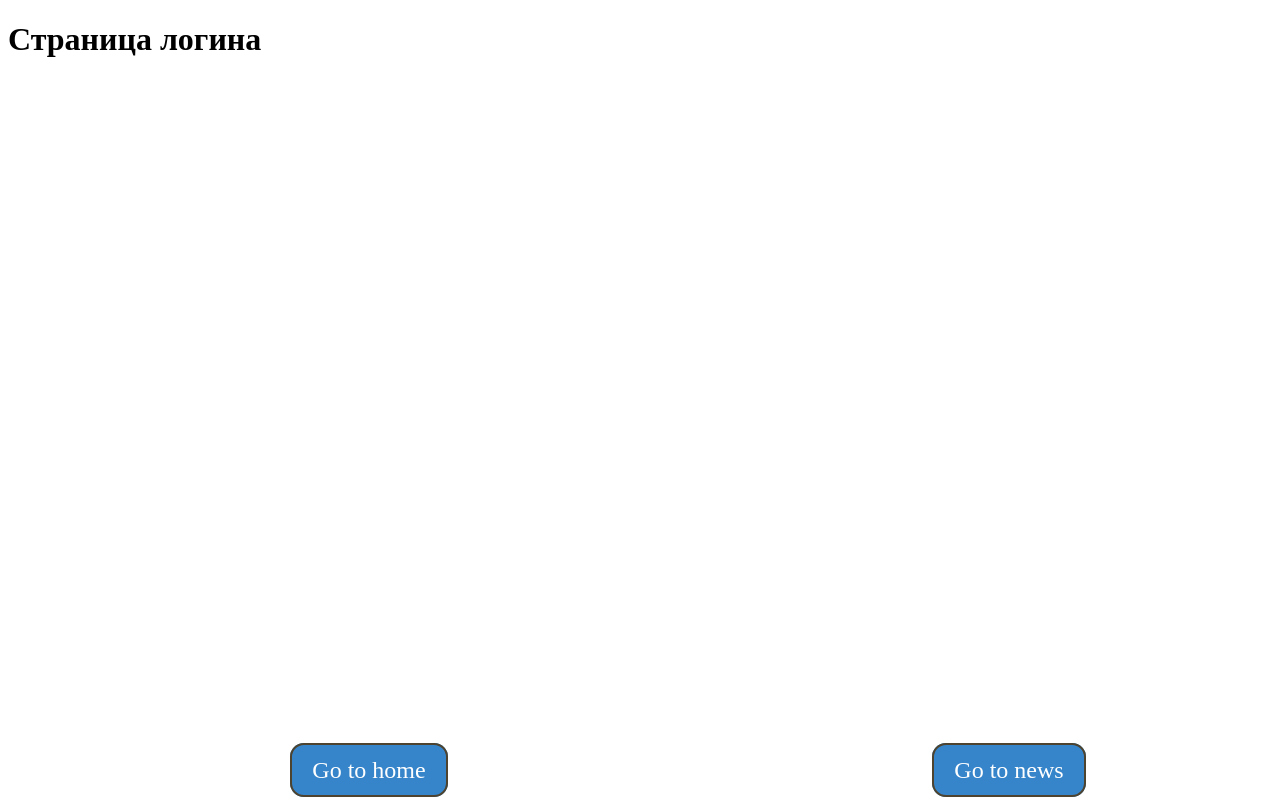
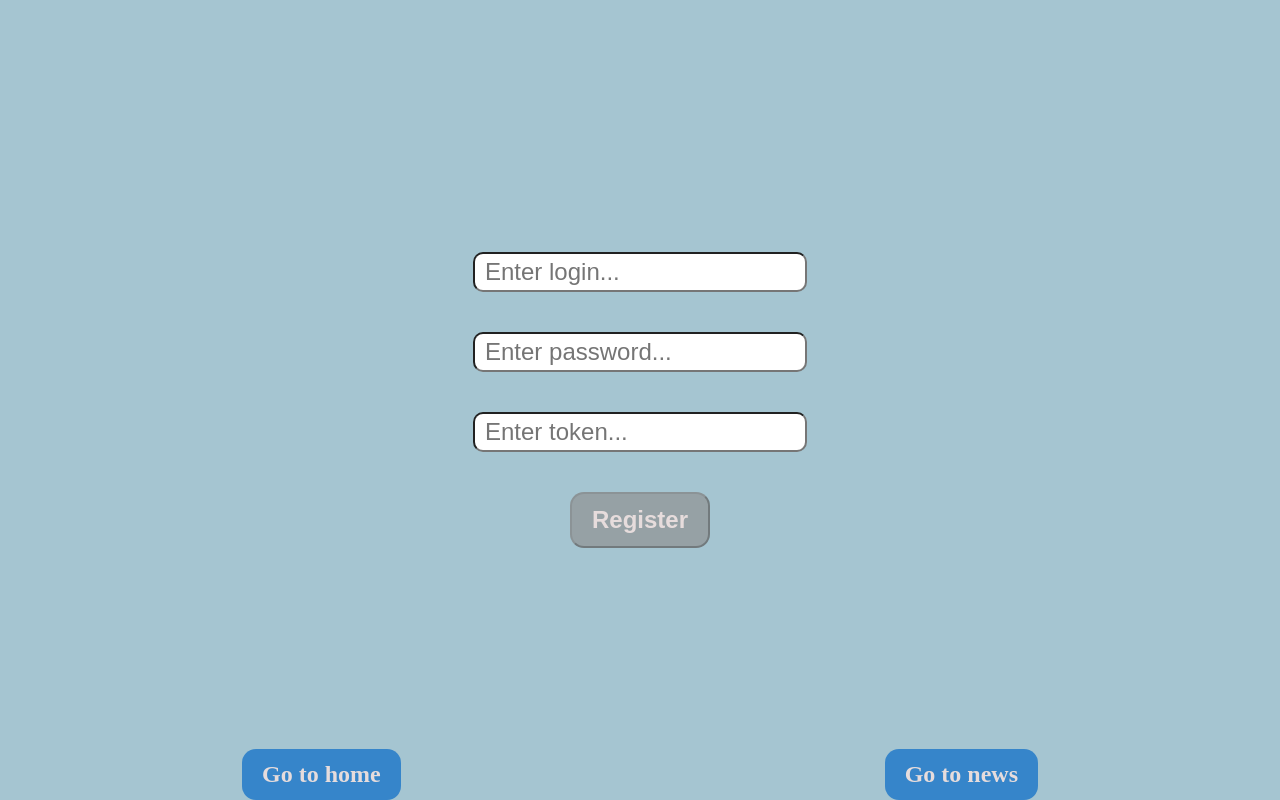
Before and after one commit to alekcmirniy/BlogPlatform_CompositionAPI, a Vue app: page /login in a window 1280 px wide. Built offline with nearby package versions, Linux system fonts and the light colour scheme.

Commit message:
added composable for checking session status

```diff
--- a/src/App.vue
+++ b/src/App.vue
@@ -1,6 +1,5 @@
 <script setup lang="ts">
-import NavigationComponent from './components/NavigationComponent.vue';
-
+  import NavigationComponent from './components/NavigationComponent.vue';
 </script>
 
 <template>
--- a/src/components/NavigationComponent.vue
+++ b/src/components/NavigationComponent.vue
@@ -1,12 +1,15 @@
 <script setup lang="ts">
 import { reactive } from 'vue';
+import '@/main.scss';
     const links = reactive([ { path: "/", name: "home" }, { path: "/news", name: "news" } ]);
+
+
 </script>
 
 <template>
     <ul class="container">
         <li v-for="link in links" :key="link.name">
-            <router-link :to='link.path' class="nav-link" active-class="router-link-active" aria-current="page">Go to {{ link.name }}</router-link>
+            <router-link :to='link.path' class="default-button" active-class="router-link-active" aria-current="page">Go to {{ link.name }}</router-link>
         </li>
     </ul>
 </template>
@@ -20,13 +23,4 @@ import { reactive } from 'vue';
     justify-content: space-around;
     list-style-type: none;
 }
-.nav-link {
-    text-decoration: none;
-    border: solid 2px rgb(78, 67, 47);
-    color: white;
-    background-color: rgb(54, 133, 202);
-    border-radius: 14px;
-    padding: 12px 20px;
-    font-size: 24px;
-}
 </style>
--- /dev/null
+++ b/src/composables/useCheckSessionStatus.ts
@@ -0,0 +1,13 @@
+type SessionStatus = "unauthorized" | "authorized";
+
+export const useSessionIsActiveChecking = () => {
+    const userToken = localStorage.getItem("token");
+    let status: SessionStatus = "unauthorized";
+
+    const checkSessionStatus = (): SessionStatus => {
+        status = userToken?.length ? "authorized" : "unauthorized";
+        return status;
+    }
+
+    return { checkSessionStatus };
+}
--- a/src/composables/useHandleSessionData.ts
+++ /dev/null
@@ -1,5 +0,0 @@
-const useHandleSessionData = () => {
-
-}
-
-export default 0;
--- /dev/null
+++ b/src/composables/useHashString.ts
@@ -0,0 +1,10 @@
+export const useHashString = async (string: string) => {
+    const encoder = new TextEncoder();
+    const data = encoder.encode(string);
+
+    const hashBuffer = await crypto.subtle.digest('SHA-256', data);
+    const hashArray = Array.from(new Uint8Array(hashBuffer));
+    const hashHex = hashArray.map(b => ('00' + b.toString(16)).slice(-2)).join('');
+
+    return { hashHex };
+}
--- /dev/null
+++ b/src/main.scss
@@ -0,0 +1,61 @@
+* {
+    box-sizing: border-box;
+}
+
+html,
+body,
+h1,
+h2,
+h3,
+h4,
+h5,
+h6,
+p,
+main,
+div,
+span,
+a,
+footer,
+header,
+dd,
+dt,
+dl,
+ol,
+ul,
+li,
+table,
+article,
+aside,
+span,
+form,
+th,
+tr,
+td,
+caption {
+    margin: 0;
+    padding: 0;
+    border: 0;
+    font-size: 100%;
+}
+
+body {
+    background: #a5c5d1;
+}
+
+.default-button {
+    display: flex;
+    font-weight: bold;
+    text-decoration: none;
+    color: rgb(230, 220, 220);
+    background-color: rgb(54, 133, 202);
+    border-radius: 14px;
+    padding: 12px 20px;
+    font-size: 24px;
+
+    &:disabled {
+        background-color: #96a1a5;
+        cursor: not-allowed;
+    }
+
+    transition: all 0.2s ease;
+}
--- a/src/main.ts
+++ b/src/main.ts
@@ -1,3 +1,4 @@
+import '@/main.scss';
 import { createApp } from 'vue'
 import App from './App.vue'
 import router from './router'
--- a/src/router/index.ts
+++ b/src/router/index.ts
@@ -1,3 +1,4 @@
+import { useSessionIsActiveChecking } from '@/composables/useCheckSessionStatus'
 import HomeView from '@/views/HomeView.vue'
 import LoginView from '@/views/LoginView.vue'
 import NewsView from '@/views/NewsView.vue'
@@ -11,7 +12,16 @@ const routes: RouteRecordRaw[] = [
 
 const router = createRouter({
   history: createWebHistory(import.meta.env.BASE_URL),
-  routes,
+  routes
 })
 
+const { checkSessionStatus } = useSessionIsActiveChecking();
+
+router.beforeEach((to, _, next) => {
+  if (to.name !== "login" && checkSessionStatus() === "unauthorized") {
+    next("/login");
+  }
+  next();
+});
+
 export default router;
--- a/src/views/LoginView.vue
+++ b/src/views/LoginView.vue
@@ -1,11 +1,75 @@
 <script setup lang="ts">
+import { useHashString } from '@/composables/useHashString';
+import { computed, reactive, ref, watch, type Ref } from 'vue';
 
+    const isPswFilled: Ref<boolean> = ref(false);
+
+    const formData = reactive({
+        login: "",
+        encryptedPsw: "",
+        token: ""
+    })
+
+    watch(isPswFilled, ((newValue, oldValue) => {
+        formData.encryptedPsw = newValue.toString();
+    }))
+
+    const handlePasswordFieldChanges = (event: Event) => {
+        isPswFilled.value = ((event.target as HTMLInputElement).value) ? true : false;
+        return;
+    }
+
+    const isRegisterDisabled = computed(() => {
+        const fd = formData;
+        return !(fd.login.length >= 5 && fd.encryptedPsw.length && fd.token.length >= 3) || false;
+    })
+
+    const handleRegister = (event: MouseEvent) => {
+        event.preventDefault();
+        try {
+            if (!formData.token.length) throw new Error ("Token field is empty");
+            localStorage.setItem("token", formData.token);
+        }
+        catch (e: any) {
+            console.error(e.message);
+        }
+        finally {
+            console.log("Register process finished.");
+        }
+    }
 </script>
 
 <template>
-    <h1>Страница логина</h1>
+    <div class="container">
+        <form class="form-wrapper">
+            <input v-model="formData.login" type="text" placeholder="Enter login..." required/>
+            <input @change="handlePasswordFieldChanges" type="password" placeholder="Enter password..." required/>
+            <input v-model="formData.token" type="text" placeholder="Enter token..." required/>
+            <button @click="handleRegister" :disabled="isRegisterDisabled" type="submit" class="default-button">Register</button>
+        </form>
+    </div>
 </template>
 
 <style lang="scss" scoped>
+.container {
+    position: absolute;
+    top: 50%;
+    left: 50%;
+    transform: translate(-50%, -50%);
+    width: min(600px, 75%);
+}
+.form-wrapper {
+    display: flex;
+    flex-direction: column;
+    gap: 40px;
+    align-items: center;
 
+    input {
+        border-radius: 10px;
+        height: 40px;
+        padding: 0 10px;
+        font-size: 1.5em;
+    }
+
+}
 </style>
```
